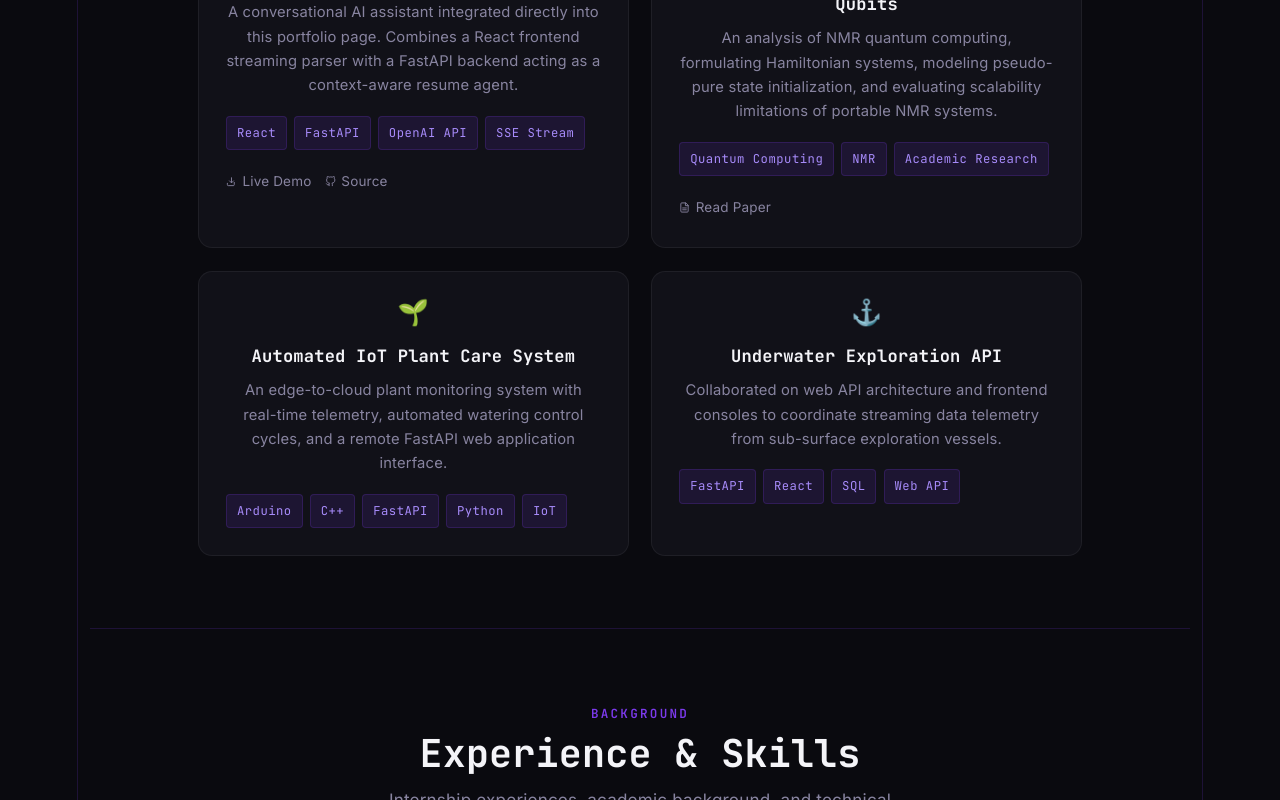
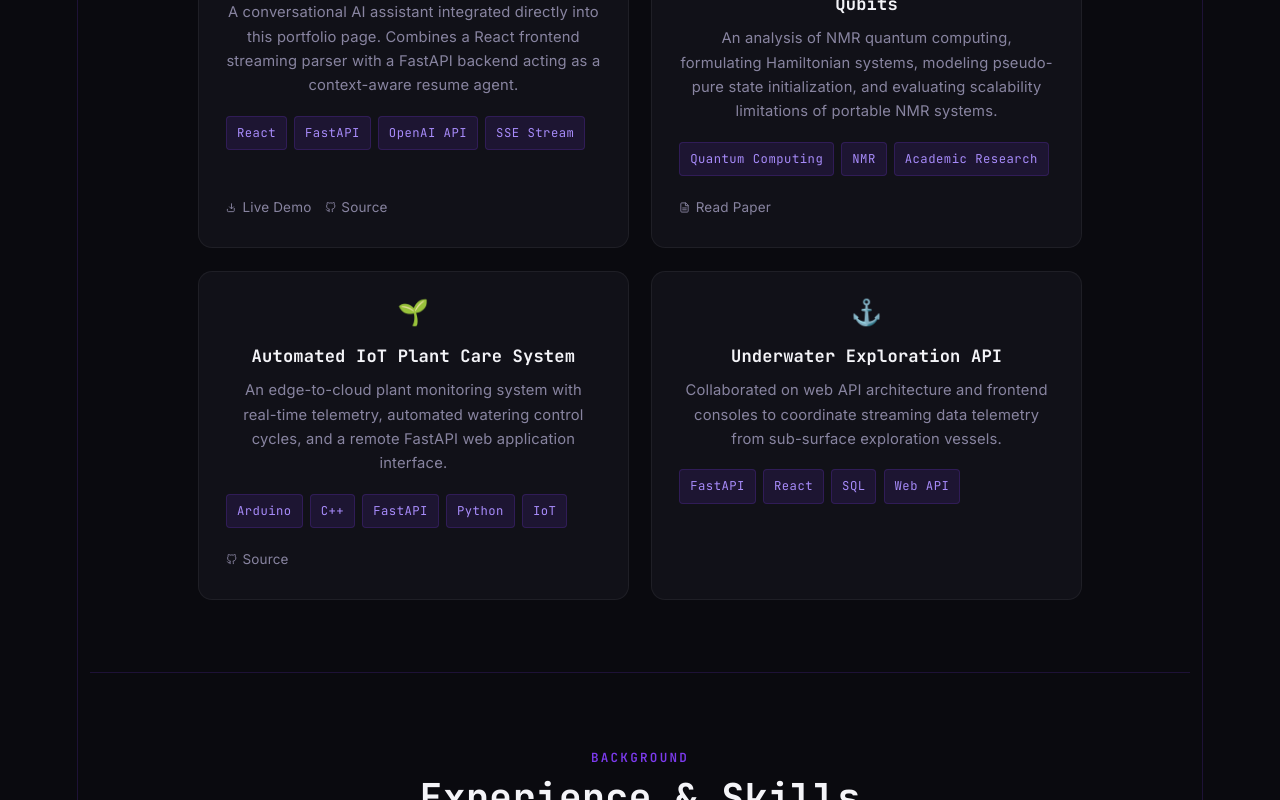
Before and after one commit to tylerlammey/personal-website, a React (Vite) app in the folder frontend/: page / in a window 1280 px wide. Shown: the part 1594-2394 px from the top of the page. Built offline with nearby package versions, Linux system fonts and the light colour scheme.

Commit message:
link plant project github

```diff
--- a/frontend/src/App.jsx
+++ b/frontend/src/App.jsx
@@ -602,6 +602,8 @@ const css = `
     transition: border-color 0.2s, transform 0.2s, box-shadow 0.2s;
     position: relative;
     overflow: hidden;
+    display: flex;
+    flex-direction: column;
   }
   .project-card::before {
     content: '';
@@ -659,7 +661,8 @@ const css = `
   .project-links {
     display: flex;
     gap: 0.75rem;
-    margin-top: 1rem;
+    margin-top: auto;
+    padding-top: 1rem;
   }
 
   .project-link {
@@ -972,7 +975,7 @@ const PROJECTS = [
     desc: "An edge-to-cloud plant monitoring system with real-time telemetry, automated watering control cycles, and a remote FastAPI web application interface.",
     tags: ["Arduino", "C++", "FastAPI", "Python", "IoT"],
     demo: "",
-    code: "",
+    code: "https://github.com/tylerlammey/automated-IoT-plant-care",
   },
   {
     icon: "⚓",
```
